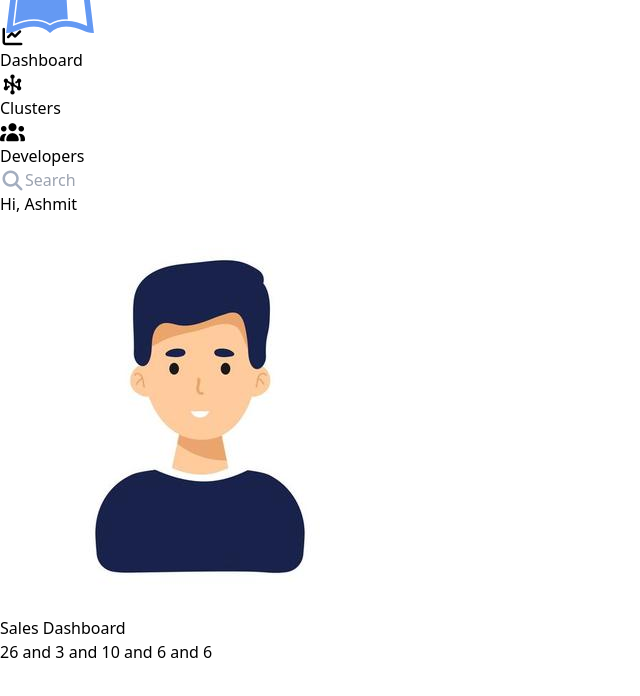
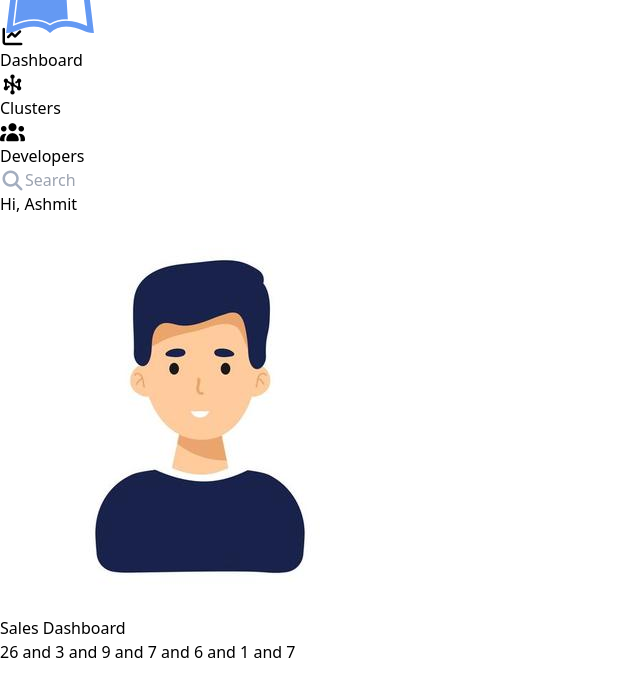
Before and after one commit to Ashmit990/DevClient-CRM, a React (Vite) app: page / in a window 1280 px wide. Shown: the top 696 px of the page, without its empty margins (0-640 px from the left). Built offline with nearby package versions, Linux system fonts and the light colour scheme.

Commit message:
added countTodayFolloups and countNewLeads function

```diff
--- a/src/components/dashboard/QuickOverview.jsx
+++ b/src/components/dashboard/QuickOverview.jsx
@@ -6,6 +6,8 @@ import { developersData } from '../../data/developersData'
 import { countCompletedLeads } from '../utils/countCompletedLeads'
 import { calculateInProcessLeads } from '../utils/calculateInProcessLeads'
 import { countOverdueFollowups } from '../utils/countOverdueFollowups'
+import { countTodayFollowups } from '../utils/countTodayFollowups'
+import { countNewLeads } from '../utils/countNewLeads'
 
 
 
@@ -15,8 +17,10 @@ export const QuickOverview = () => {
   const totalCompletedLeads = countCompletedLeads(clustersData)
   const totalInProcessLeads = calculateInProcessLeads(clustersData)
   const totalOverdueFollowups = countOverdueFollowups(clustersData)
+  const totalTodayFollowups = countTodayFollowups(clustersData)
+  const totalNewLeads = countNewLeads(clustersData)
 
   return (
-    <div className='w-[93.5%] border-2 border-black h-[150px]'>{totalLeads} and {totalDevelopers} and {totalCompletedLeads} and {totalInProcessLeads} and {totalOverdueFollowups}</div>
+    <div className='w-[93.5%] border-2 border-black h-[150px]'>{totalLeads} and {totalDevelopers} and {totalCompletedLeads} and {totalInProcessLeads} and {totalOverdueFollowups} and {totalTodayFollowups} and {totalNewLeads}</div>
   )
 }
--- /dev/null
+++ b/src/components/utils/countNewLeads.js
@@ -0,0 +1,9 @@
+export const countNewLeads = (clustersData) => {
+  return clustersData.reduce((count, cluster) => {
+    const newLeads = cluster.leads.filter(
+      (lead) => lead.status === "In Process"
+    ).length;
+
+    return count + newLeads;
+  }, 0);
+};
--- /dev/null
+++ b/src/components/utils/countTodayFollowups.js
@@ -0,0 +1,17 @@
+export const countTodayFollowups = (data) => {
+  const today = new Date();
+
+  return data.reduce((total, cluster) => {
+    const count = cluster.leads.filter((lead) => {
+      const d = new Date(lead.followupDate);
+      return (
+        d.getDate() === today.getDate() &&
+        d.getMonth() === today.getMonth() &&
+        d.getFullYear() === today.getFullYear() &&
+        lead.status !== "Completed"
+      );
+    }).length;
+
+    return total + count;
+  }, 0);
+};
--- a/src/data/clustersData.js
+++ b/src/data/clustersData.js
@@ -10,8 +10,8 @@ export const clustersData = [
         clientName: "David",
         projectTitle: "LMS",
         priority: "High",
-        followupDate: "2025-11-16",
-        status: "Completed",
+        followupDate: "2025-12-08",
+        status: "In Process",
         assignedDeveloper: "Dev1",
         history: [
           { date: "2025-11-01", actor: "Dev1", comment: "Explained project scope", status: "NFD" },
@@ -22,7 +22,7 @@ export const clustersData = [
         clientName: "Sarina",
         projectTitle: "Portfolio Website",
         priority: "Medium",
-        followupDate: "2025-12-18",
+        followupDate: "2025-12-08",
         status: "In Process",
         assignedDeveloper: "Dev1",
         history: [
```
